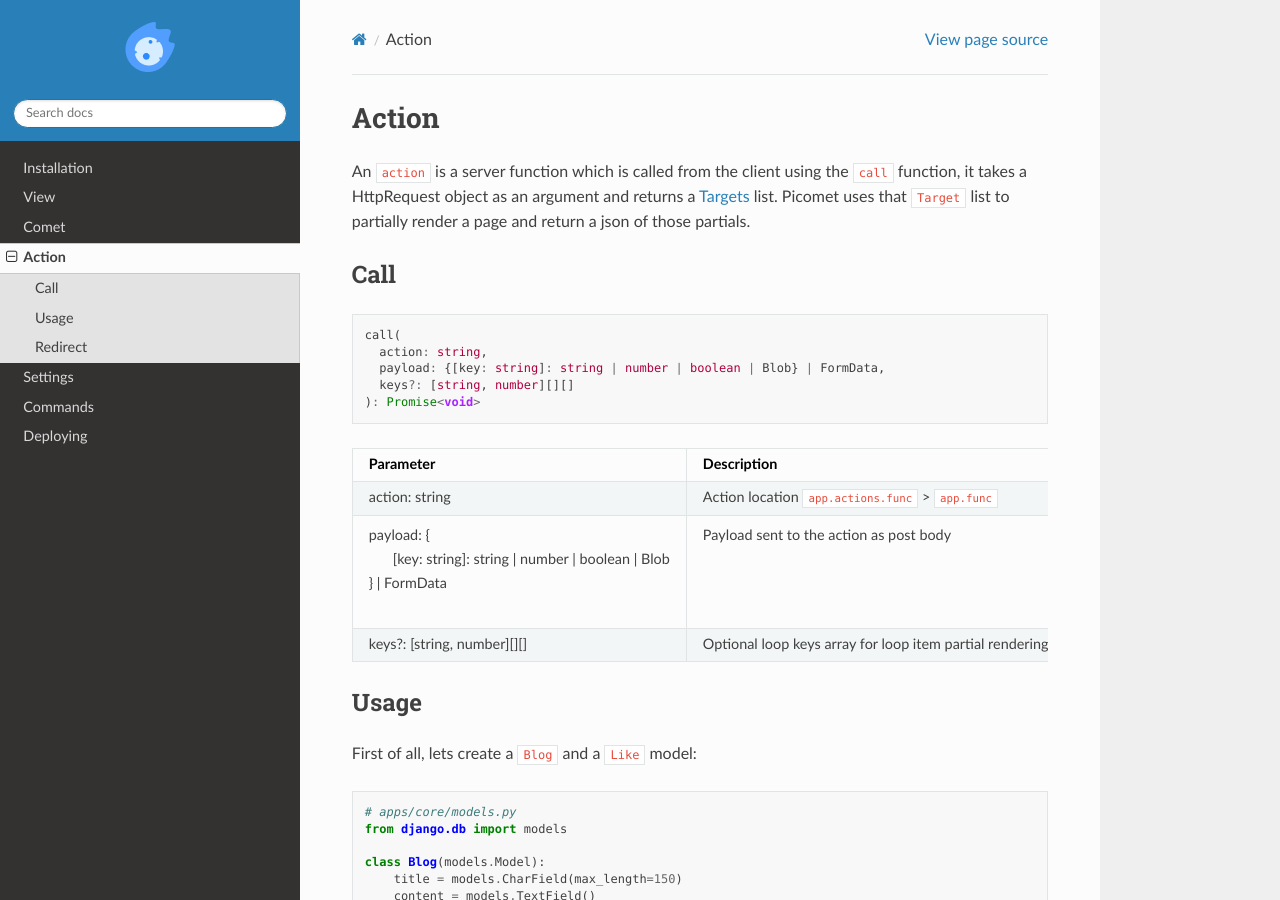
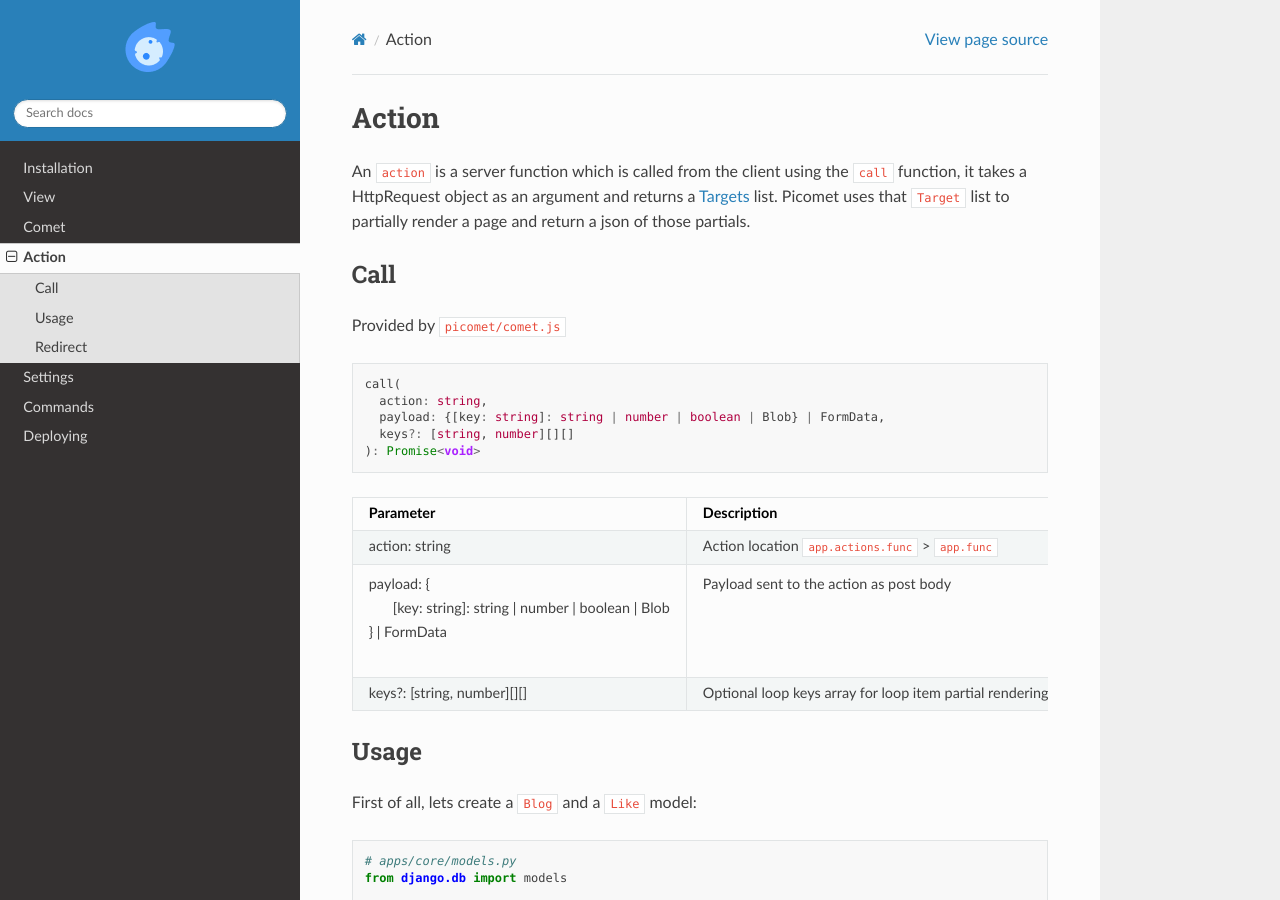
Before and after one commit to picomet/picomet, a Sphinx documentation site: the page built from docs/source/action.rst, in a window 1280 px wide and 900 px high. Built offline with Sphinx 7.4.7 and the Read the Docs theme 2.0.0, drawn with Linux system fonts in a browser that asks for light colours.

Commit message:
docs: add call func source

```diff
--- a/docs/source/action.rst
+++ b/docs/source/action.rst
@@ -5,6 +5,8 @@
 
 Call
 ----
+
+Provided by ``picomet/comet.js``
 
 .. code-block:: typescript
 
```
